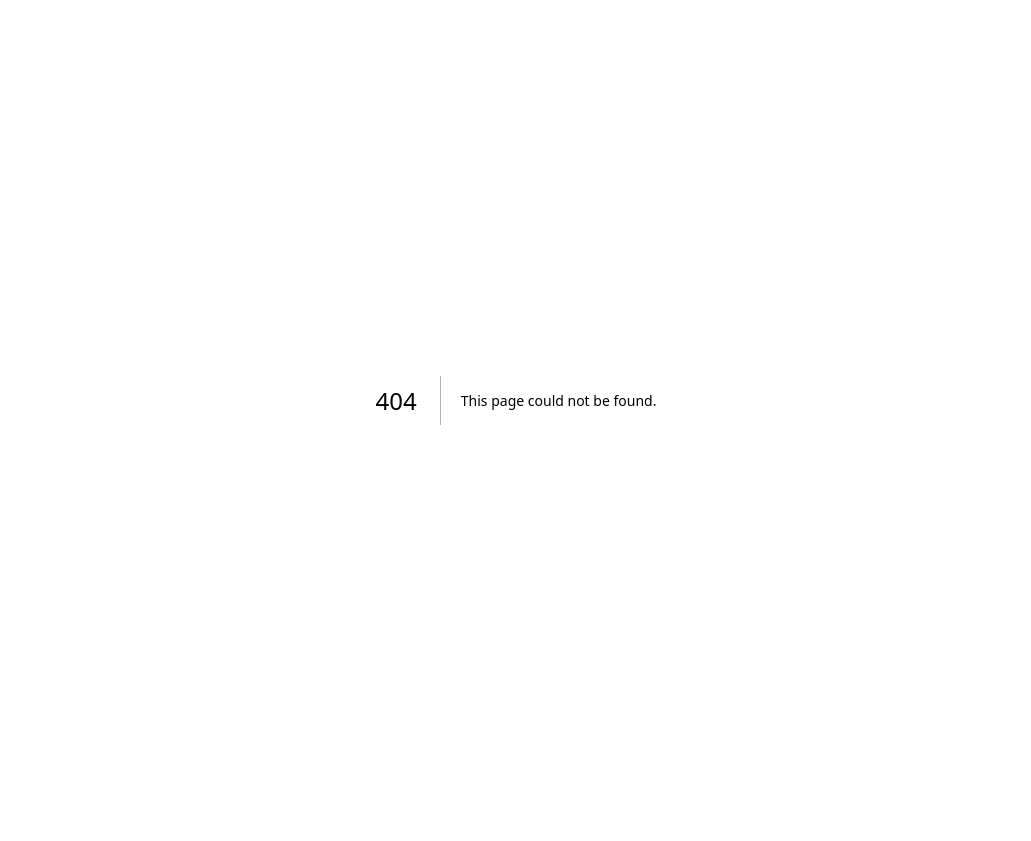
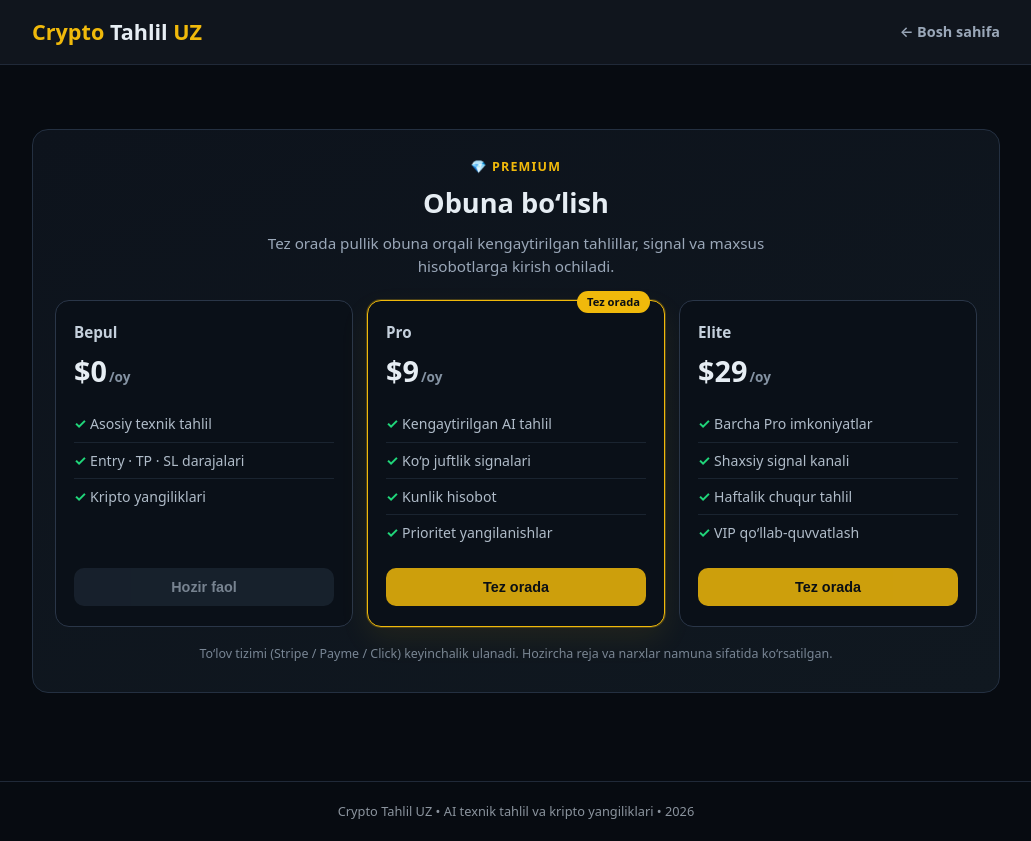
Before and after one commit to Sharofbek84/crypto-news-uz, a Next.js app: page /obuna in a window 1280 px wide. Before the commit this address had no page. Shown: the whole page, without its empty margins (124-1155 px from the left). Before the commit the page ends 800 px from the top, so only its background shows below. Built offline with nearby package versions, Linux system fonts and the light colour scheme.

Commit message:
Add dedicated Obuna bo‘lish page

```diff
--- /dev/null
+++ b/app/obuna/page.tsx
@@ -0,0 +1,73 @@
+import Link from 'next/link'
+
+export const metadata = {
+  title: 'Obuna bo‘lish | Crypto Tahlil UZ',
+  description: 'Crypto Tahlil UZ premium obuna rejalari — kengaytirilgan AI tahlil, signal va hisobotlar.',
+}
+
+export default function ObunaPage() {
+  return (
+    <>
+      <header className="header">
+        <div className="container" style={{ display: 'flex', justifyContent: 'space-between', alignItems: 'center' }}>
+          <Link href="/" className="logo">Crypto <span>Tahlil</span> UZ</Link>
+          <Link href="/" style={{ color: '#9aa7b8', fontSize: '.9rem', fontWeight: 600 }}>← Bosh sahifa</Link>
+        </div>
+      </header>
+
+      <main className="container" style={{ paddingTop: 28, paddingBottom: 48 }}>
+        <section className="subscribeSection">
+          <div className="subscribeHead">
+            <div className="subscribeKicker">💎 PREMIUM</div>
+            <h2>Obuna bo‘lish</h2>
+            <p>Tez orada pullik obuna orqali kengaytirilgan tahlillar, signal va maxsus hisobotlarga kirish ochiladi.</p>
+          </div>
+
+          <div className="planGrid">
+            <div className="planCard">
+              <div className="planName">Bepul</div>
+              <div className="planPrice">$0<span>/oy</span></div>
+              <ul>
+                <li>Asosiy texnik tahlil</li>
+                <li>Entry · TP · SL darajalari</li>
+                <li>Kripto yangiliklari</li>
+              </ul>
+              <button className="planBtn muted" disabled>Hozir faol</button>
+            </div>
+
+            <div className="planCard featured">
+              <div className="planBadge">Tez orada</div>
+              <div className="planName">Pro</div>
+              <div className="planPrice">$9<span>/oy</span></div>
+              <ul>
+                <li>Kengaytirilgan AI tahlil</li>
+                <li>Ko‘p juftlik signalari</li>
+                <li>Kunlik hisobot</li>
+                <li>Prioritet yangilanishlar</li>
+              </ul>
+              <button className="planBtn" disabled>Tez orada</button>
+            </div>
+
+            <div className="planCard">
+              <div className="planName">Elite</div>
+              <div className="planPrice">$29<span>/oy</span></div>
+              <ul>
+                <li>Barcha Pro imkoniyatlar</li>
+                <li>Shaxsiy signal kanali</li>
+                <li>Haftalik chuqur tahlil</li>
+                <li>VIP qo‘llab-quvvatlash</li>
+              </ul>
+              <button className="planBtn" disabled>Tez orada</button>
+            </div>
+          </div>
+
+          <div className="subscribeNote">
+            To‘lov tizimi (Stripe / Payme / Click) keyinchalik ulanadi. Hozircha reja va narxlar namuna sifatida ko‘rsatilgan.
+          </div>
+        </section>
+      </main>
+
+      <footer className="footer">Crypto Tahlil UZ • AI texnik tahlil va kripto yangiliklari • {new Date().getFullYear()}</footer>
+    </>
+  )
+}
```
